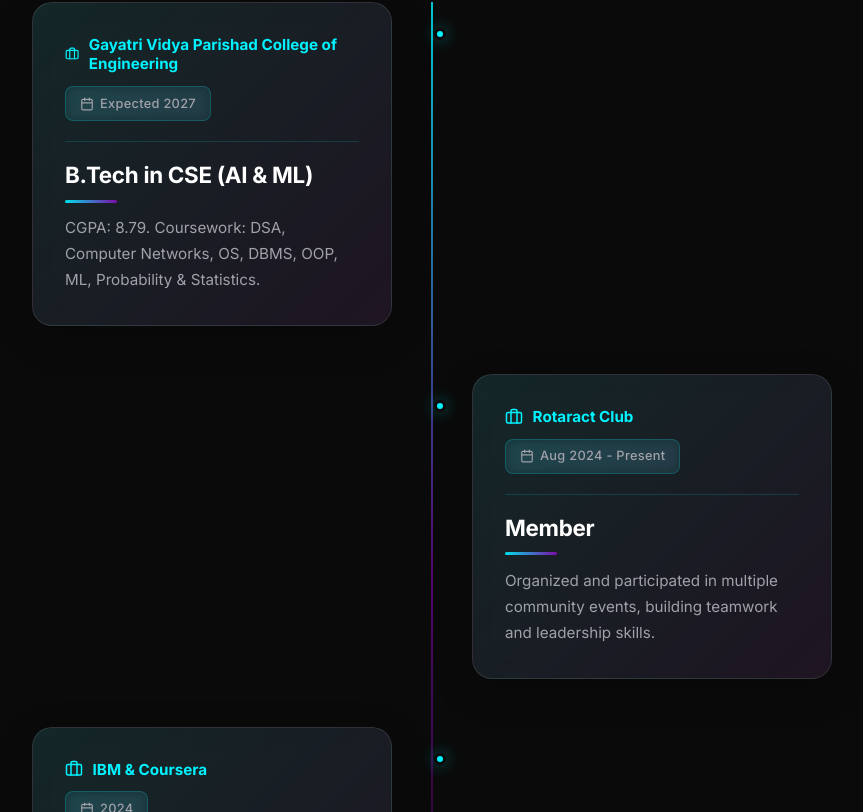
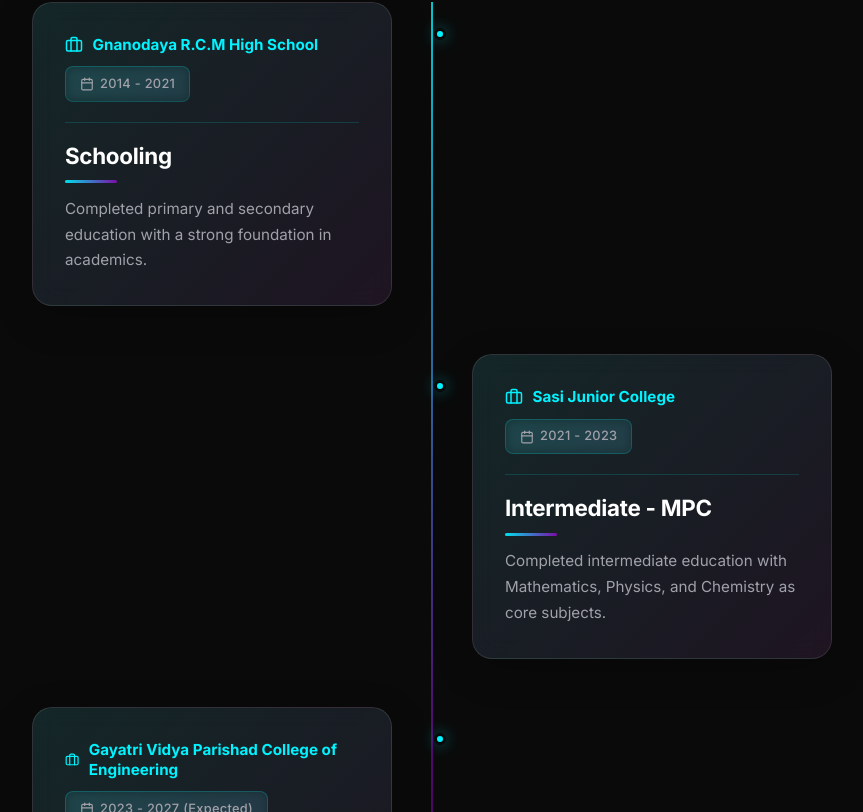
Before and after one commit to SatyaTejaChukka/my-portfolio, a React (Vite) app: page / in a window 1280 px wide. Shown: the part 4208-5020 px from the top of the page, without its empty margins (208-1071 px from the left). Built offline with nearby package versions, Linux system fonts and the light colour scheme.

Commit message:
Updated Education section

```diff
--- a/src/components/Experience.jsx
+++ b/src/components/Experience.jsx
@@ -5,28 +5,44 @@
 const experiences = [
   {
     id: 1,
+    role: 'Schooling',
+    company: 'Gnanodaya R.C.M High School',
+    period: '2014 - 2021',
+    description:
+      'Completed primary and secondary education with a strong foundation in academics.',
+  },
+  {
+    id: 2,
+    role: 'Intermediate - MPC',
+    company: 'Sasi Junior College',
+    period: '2021 - 2023',
+    description:
+      'Completed intermediate education with Mathematics, Physics, and Chemistry as core subjects.',
+  },
+  {
+    id: 3,
     role: 'B.Tech in CSE (AI & ML)',
     company: 'Gayatri Vidya Parishad College of Engineering',
-    period: 'Expected 2027',
+    period: '2023 - 2027 (Expected)',
     description:
       'CGPA: 8.79. Coursework: DSA, Computer Networks, OS, DBMS, OOP, ML, Probability & Statistics.',
   },
   {
-    id: 2,
+    id: 4,
     role: 'Member',
     company: 'Rotaract Club',
     period: 'Aug 2024 - Present',
     description:
       'Organized and participated in multiple community events, building teamwork and leadership skills.',
   },
-  {
-    id: 3,
-    role: 'Certifications',
-    company: 'IBM & Coursera',
-    period: '2024',
-    description:
-      'Python Basics for Data Science (IBM), Supervised Machine Learning (Coursera).',
-  },
+  // {
+  //   id: 5,
+  //   role: 'Certifications',
+  //   company: 'IBM & Coursera',
+  //   period: '2024',
+  //   description:
+  //     'Python Basics for Data Science (IBM), Supervised Machine Learning (Coursera).',
+  // },
 ];
 
 /* ------------------ Variants ------------------ */
```
